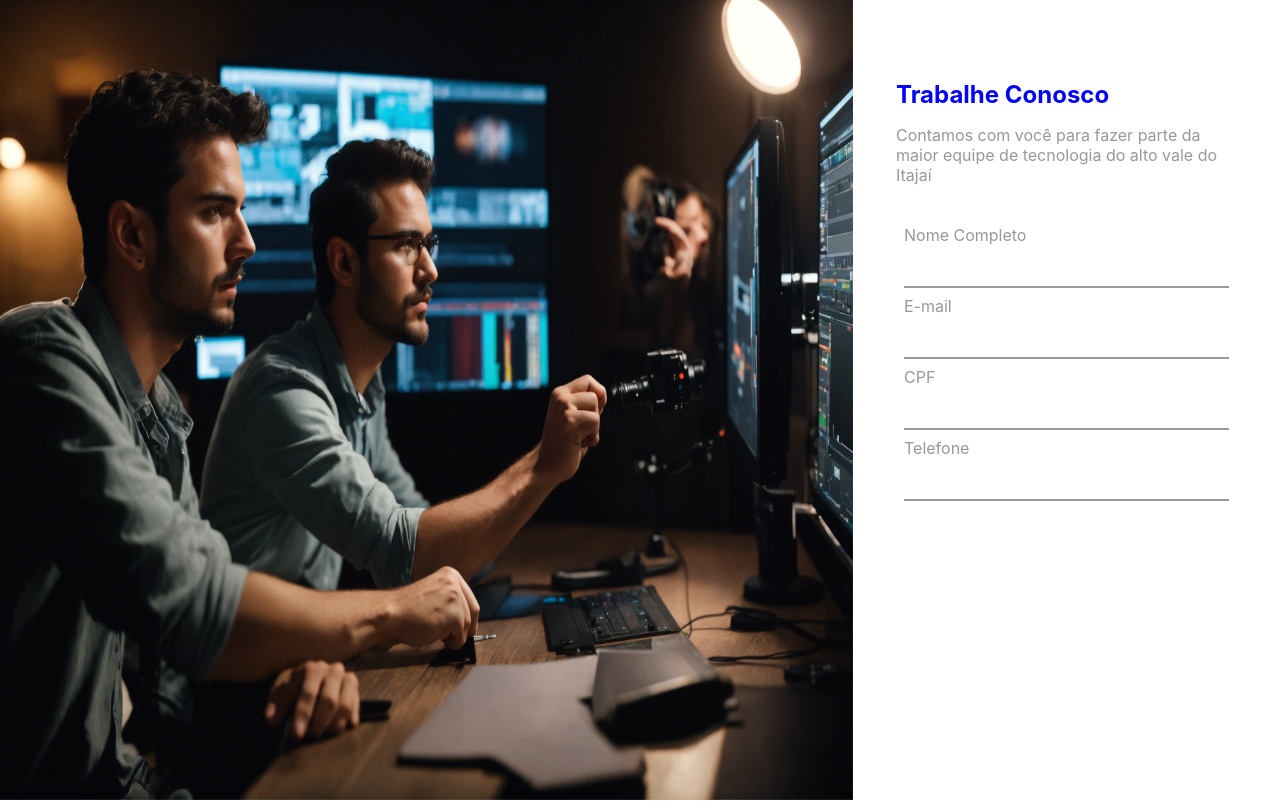
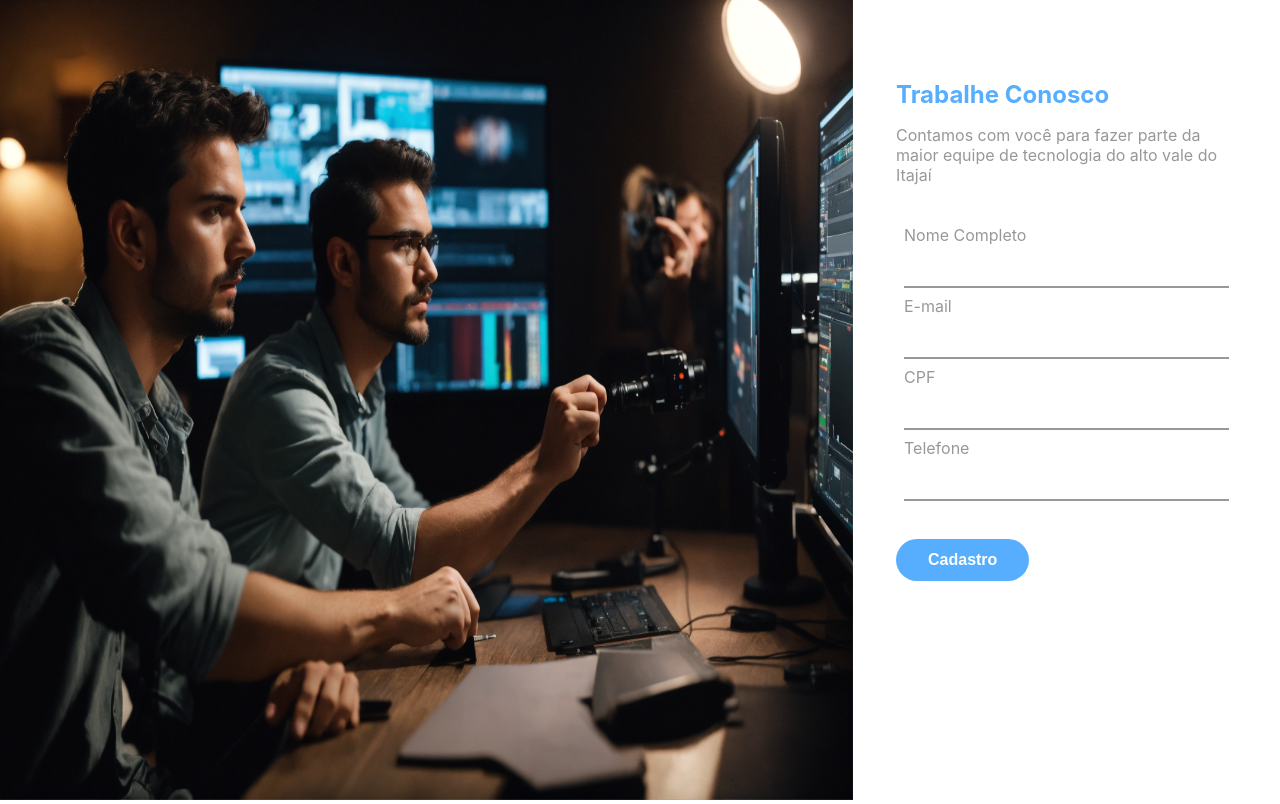
Before and after one commit to SamuelGranados/formulariomaga, a React (Create React App) app: page / in a window 1280 px wide. Built offline with nearby package versions, Linux system fonts and the light colour scheme.

Commit message:
problemas de gerenciamento de rotas resolvido

```diff
--- a/package.json
+++ b/package.json
@@ -8,6 +8,7 @@
     "@testing-library/user-event": "^13.5.0",
     "react": "^18.3.1",
     "react-dom": "^18.3.1",
+    "react-router-dom": "^6.26.0",
     "react-scripts": "5.0.1",
     "web-vitals": "^2.1.4"
   },
--- a/src/App.js
+++ b/src/App.js
@@ -1,15 +1,8 @@
-import Formulario from './componentes/Formulario';
-import ImgPrincipal from './componentes/ImgPrincipal/ImgPrincipal';
-
+import AppRoustes from "./routes";
 
 function App() {
   return (
-    <div className="App container">
-      <ImgPrincipal/>
-      <div>
-       <Formulario/>
-      </div>
-    </div>
+    <AppRoustes />
   );
 }
 
--- /dev/null
+++ b/src/Pages/Home/index.js
@@ -0,0 +1,15 @@
+import ImgPrincipal from '../../componentes/ImgPrincipal'
+import Formulario from '../../componentes/Formulario'
+
+const Home = () => {
+    return (
+        <div className="App container">
+            <ImgPrincipal />
+            <div>
+             <Formulario />
+            </div>
+        </div>
+    )
+}
+
+export default Home
--- /dev/null
+++ b/src/Pages/Sobre/index.js
@@ -0,0 +1,5 @@
+const Sobre = () => {
+    return <h1>ola mundo </h1>
+}
+
+export default Sobre
--- /dev/null
+++ b/src/componentes/Botao/Botao.css
@@ -0,0 +1,15 @@
+.botao {
+    color: #fff;
+    background-color: #57AEFF;
+    font-size: 16px;
+    font-weight: 700;
+    border: none;
+    padding: 12px 32px;
+    border-radius: 50px;
+    cursor: pointer;
+    margin-top: 30px;
+}
+
+.botao:hover {
+    background-color: #0587FF;
+}
--- /dev/null
+++ b/src/componentes/Botao/index.js
@@ -0,0 +1,11 @@
+import './Botao.css'
+
+const Botao = (props) => {
+    return (
+        <button className='botao'>
+            {props.children}
+        </button>
+    )
+}
+
+export default Botao
--- a/src/componentes/Formulario/Formulario.css
+++ b/src/componentes/Formulario/Formulario.css
@@ -9,7 +9,7 @@
 }
 
 .formulario form h2 {
-    color: blue;
+    color: #57AEFF;
     margin: 0px
 }
 
@@ -17,3 +17,7 @@
     color: #989898;
     margin-bottom: 40px;
 }
+
+.formulario h2:hover {
+    color: #0587FF;
+}
--- a/src/componentes/Formulario/index.js
+++ b/src/componentes/Formulario/index.js
@@ -1,3 +1,4 @@
+import Botao from '../Botao'
 import CampoTexto from '../CampoTexto/CampoTexto'
 import './Formulario.css'
 
@@ -11,6 +12,9 @@ const Formulario = () => {
                 <CampoTexto label="E-mail"/>
                 <CampoTexto label="CPF"/>
                 <CampoTexto label="Telefone"/>
+                <Botao>
+                    Cadastro
+                </Botao>
             </form>
         </section>
     )
--- /dev/null
+++ b/src/routes.js
@@ -0,0 +1,14 @@
+import { BrowserRouter, Route, Routes } from "react-router-dom";
+import Home from "./Pages/Home";
+
+const AppRoustes = () => {
+    return (
+        <BrowserRouter>
+            <Routes>
+                <Route path="/" element={<Home />}></Route>
+            </Routes>
+        </BrowserRouter>
+    )
+}
+
+export default AppRoustes
```
Also changed, not shown: src/componentes/ImgPrincipal/index.js (renamed from src/componentes/ImgPrincipal/ImgPrincipal.js), 1 other file (tests, documents, lock files or other folders).
